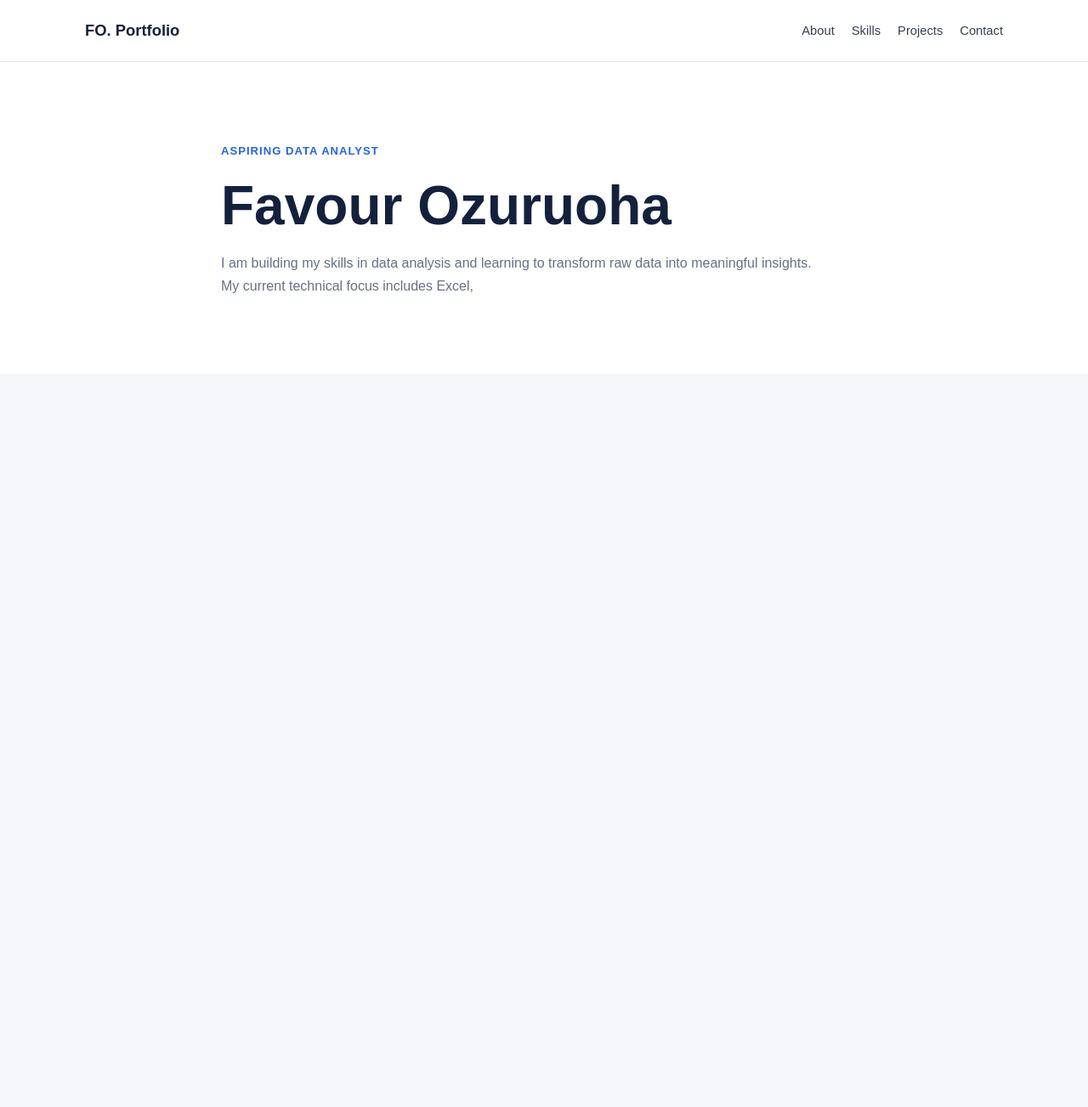
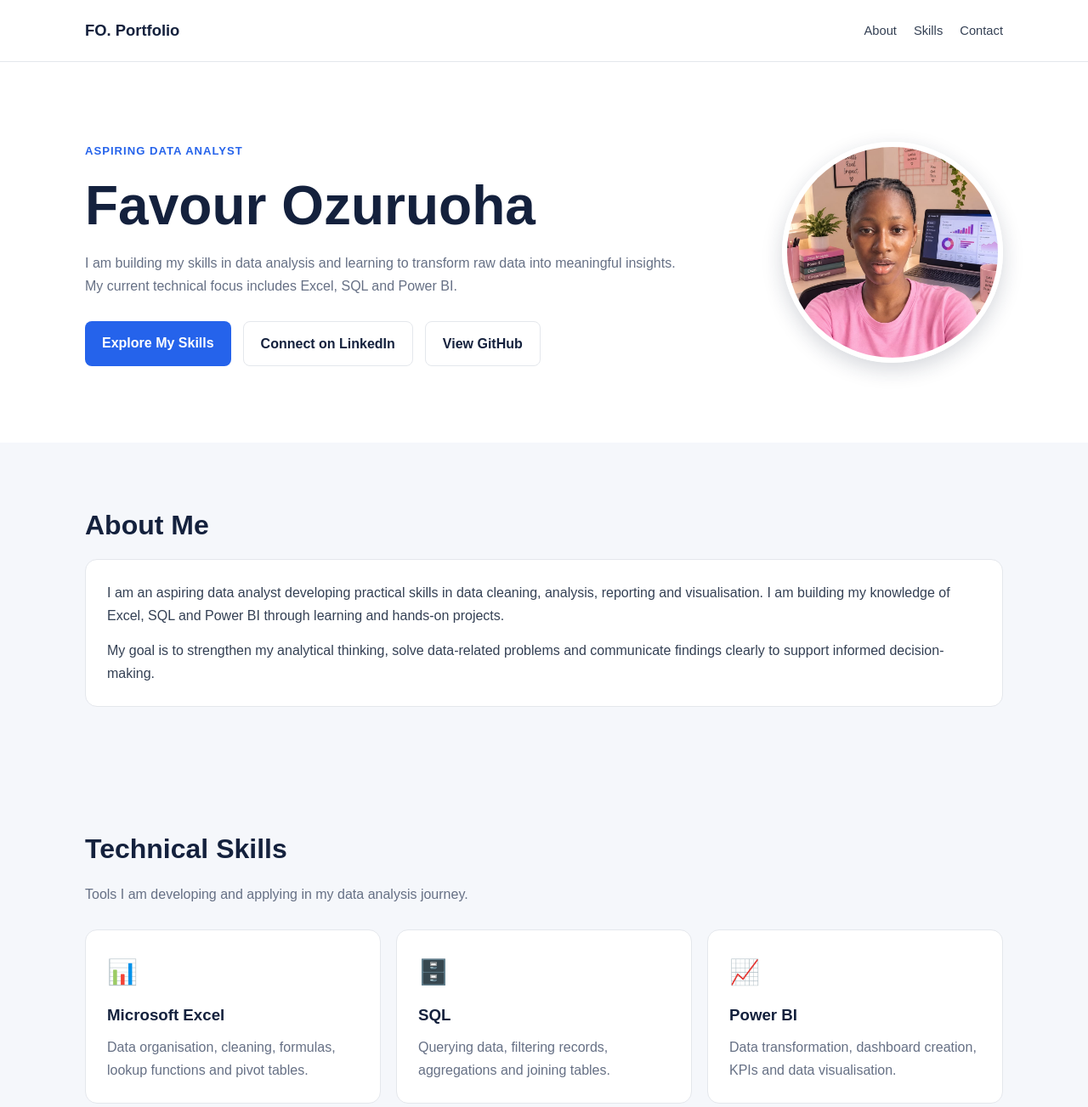
Before and after one commit to Favour-lab14/Favour-lab14.github.io, a plain HTML site: page index.html in a window 1280 px wide. Shown: the top 1303 px of the page at 85% size. Before the commit the page ends 800 px from the top, so only its background shows below. Drawn offline with Linux system fonts and the light colour scheme.

Commit message:
Update index.html

```diff
--- a/index.html
+++ b/index.html
@@ -19,15 +19,9 @@
       --border: #e4e7ec;
     }
 
-    * {
-      margin: 0;
-      padding: 0;
-      box-sizing: border-box;
-    }
+    * { margin: 0; padding: 0; box-sizing: border-box; }
 
-    html {
-      scroll-behavior: smooth;
-    }
+    html { scroll-behavior: smooth; }
 
     body {
       font-family: Arial, Helvetica, sans-serif;
@@ -36,19 +30,11 @@
       line-height: 1.7;
     }
 
-    a {
-      text-decoration: none;
-    }
+    a { text-decoration: none; }
 
-    .container {
-      width: min(1080px, 90%);
-      margin: auto;
-    }
+    .container { width: min(1080px, 90%); margin: auto; }
 
-    header {
-      background: var(--white);
-      border-bottom: 1px solid var(--border);
-    }
+    header { background: var(--white); border-bottom: 1px solid var(--border); }
 
     nav {
       min-height: 72px;
@@ -58,36 +44,33 @@
       gap: 20px;
     }
 
-    .logo {
-      color: var(--navy);
-      font-size: 1.15rem;
-      font-weight: 800;
+    .logo { color: var(--navy); font-size: 1.15rem; font-weight: 800; }
+
+    nav ul { display: flex; flex-wrap: wrap; gap: 20px; list-style: none; }
+
+    nav a { color: var(--text); font-size: 0.92rem; }
+
+    nav a:hover, .project-link:hover { color: var(--blue); }
+
+    .hero { background: var(--white); padding: 90px 0; }
+
+    .hero-content { max-width: 760px; }
+
+    .hero-inner {
+      display: flex;
+      align-items: center;
+      justify-content: space-between;
+      gap: 40px;
     }
 
-    nav ul {
-      display: flex;
-      flex-wrap: wrap;
-      gap: 20px;
-      list-style: none;
-    }
-
-    nav a {
-      color: var(--text);
-      font-size: 0.92rem;
-    }
-
-    nav a:hover,
-    .project-link:hover {
-      color: var(--blue);
-    }
-
-    .hero {
-      background: var(--white);
-      padding: 90px 0;
-    }
-
-    .hero-content {
-      max-width: 760px;
+    .profile-pic {
+      width: 260px;
+      height: 260px;
+      border-radius: 50%;
+      object-fit: cover;
+      border: 6px solid var(--white);
+      box-shadow: 0 8px 24px rgba(20, 33, 61, 0.18);
+      flex-shrink: 0;
     }
 
     .eyebrow {
@@ -105,18 +88,9 @@
       margin: 16px 0;
     }
 
-    .hero p,
-    .section-intro {
-      color: var(--muted);
-      max-width: 700px;
-    }
+    .hero p, .section-intro { color: var(--muted); max-width: 700px; }
 
-    .buttons {
-      display: flex;
-      flex-wrap: wrap;
-      gap: 14px;
-      margin-top: 28px;
-    }
+    .buttons { display: flex; flex-wrap: wrap; gap: 14px; margin-top: 28px; }
 
     .btn {
       display: inline-block;
@@ -125,10 +99,7 @@
       font-weight: 700;
     }
 
-    .btn-primary {
-      background: var(--blue);
-      color: var(--white);
-    }
+    .btn-primary { background: var(--blue); color: var(--white); }
 
     .btn-secondary {
       background: var(--white);
@@ -136,33 +107,20 @@
       border: 1px solid var(--border);
     }
 
-    section {
-      padding: 70px 0;
-    }
+    section { padding: 70px 0; }
 
-    .section-title {
-      color: var(--navy);
-      font-size: 2rem;
-      margin-bottom: 12px;
-    }
+    .section-title { color: var(--navy); font-size: 2rem; margin-bottom: 12px; }
 
-    .section-intro {
-      margin-bottom: 28px;
-    }
+    .section-intro { margin-bottom: 28px; }
 
-    .about-card,
-    .skill-card,
-    .project-card,
-    .contact-card {
+    .about-card, .skill-card, .project-card, .contact-card {
       background: var(--white);
       border: 1px solid var(--border);
       border-radius: 14px;
       padding: 25px;
     }
 
-    .about-card p + p {
-      margin-top: 14px;
-    }
+    .about-card p + p { margin-top: 14px; }
 
     .skills-grid {
       display: grid;
@@ -171,25 +129,13 @@
       margin-top: 28px;
     }
 
-    .skill-icon {
-      font-size: 1.8rem;
-      margin-bottom: 10px;
-    }
+    .skill-icon { font-size: 1.8rem; margin-bottom: 10px; }
 
-    .skill-card h3,
-    .project-card h3 {
-      color: var(--navy);
-      margin-bottom: 8px;
-    }
+    .skill-card h3, .project-card h3 { color: var(--navy); margin-bottom: 8px; }
 
-    .skill-card p,
-    .project-card p {
-      color: var(--muted);
-    }
+    .skill-card p, .project-card p { color: var(--muted); }
 
-    .projects {
-      background: #edf2f8;
-    }
+    .projects { background: #edf2f8; }
 
     .projects-grid {
       display: grid;
@@ -214,16 +160,9 @@
       margin-top: 8px;
     }
 
-    .contact-card {
-      text-align: center;
-      padding: 40px 25px;
-    }
+    .contact-card { text-align: center; padding: 40px 25px; }
 
-    .contact-card p {
-      color: var(--muted);
-      max-width: 650px;
-      margin: 10px auto;
-    }
+    .contact-card p { color: var(--muted); max-width: 650px; margin: 10px auto; }
 
     footer {
       background: var(--navy);
@@ -234,28 +173,14 @@
     }
 
     @media (max-width: 700px) {
-      nav {
-        align-items: flex-start;
-        flex-direction: column;
-        padding: 15px 0;
-      }
-
-      nav ul {
-        gap: 12px 18px;
-      }
-
-      .hero {
-        padding: 65px 0;
-      }
-
-      .skills-grid,
-      .projects-grid {
-        grid-template-columns: 1fr;
-      }
-
-      section {
-        padding: 50px 0;
-      }
+      nav { align-items: flex-start; flex-direction: column; padding: 15px 0; }
+      nav ul { gap: 12px 18px; }
+      .hero { padding: 65px 0; }
+      .hero-inner { flex-direction: column-reverse; text-align: center; }
+      .hero .buttons { justify-content: center; }
+      .profile-pic { width: 180px; height: 180px; }
+      .skills-grid, .projects-grid { grid-template-columns: 1fr; }
+      section { padding: 50px 0; }
     }
   </style>
 </head>
@@ -269,7 +194,6 @@
       <ul>
         <li><a href="#about">About</a></li>
         <li><a href="#skills">Skills</a></li>
-        <li><a href="#projects">Projects</a></li>
         <li><a href="#contact">Contact</a></li>
       </ul>
     </nav>
@@ -277,7 +201,8 @@
 
   <main>
     <section class="hero" id="home">
-      <div class="container hero-content">
+      <div class="container hero-inner">
+      <div class="hero-content">
         <span class="eyebrow">Aspiring Data Analyst</span>
 
         <h1>Favour Ozuruoha</h1>
@@ -285,4 +210,140 @@
         <p>
           I am building my skills in data analysis and learning to
           transform raw data into meaningful insights. My current
-          technical focus includes Excel,
+          technical focus includes Excel, SQL and Power BI.
+        </p>
+
+        <div class="buttons">
+          <a class="btn btn-primary" href="#skills">
+            Explore My Skills
+          </a>
+
+          <a class="btn btn-secondary"
+             href="https://www.linkedin.com/in/favour-ozuruoha-a6206342b"
+             target="_blank" rel="noopener noreferrer">
+            Connect on LinkedIn
+          </a>
+
+          <a class="btn btn-secondary"
+             href="https://github.com/Favour-lab14"
+             target="_blank" rel="noopener noreferrer">
+            View GitHub
+          </a>
+        </div>
+      </div>
+
+      <img class="profile-pic" src="profile.jpg" alt="Photo of Favour Ozuruoha">
+      </div>
+    </section>
+
+    <section id="about">
+      <div class="container">
+        <h2 class="section-title">About Me</h2>
+
+        <div class="about-card">
+          <p>
+            I am an aspiring data analyst developing practical skills
+            in data cleaning, analysis, reporting and visualisation.
+            I am building my knowledge of Excel, SQL and Power BI
+            through learning and hands-on projects.
+          </p>
+
+          <p>
+            My goal is to strengthen my analytical thinking, solve
+            data-related problems and communicate findings clearly
+            to support informed decision-making.
+          </p>
+        </div>
+      </div>
+    </section>
+
+    <section id="skills">
+      <div class="container">
+        <h2 class="section-title">Technical Skills</h2>
+
+        <p class="section-intro">
+          Tools I am developing and applying in my data analysis journey.
+        </p>
+
+        <div class="skills-grid">
+          <article class="skill-card">
+            <div class="skill-icon">📊</div>
+            <h3>Microsoft Excel</h3>
+            <p>
+              Data organisation, cleaning, formulas, lookup functions
+              and pivot tables.
+            </p>
+          </article>
+
+          <article class="skill-card">
+            <div class="skill-icon">🗄️</div>
+            <h3>SQL</h3>
+            <p>
+              Querying data, filtering records, aggregations and
+              joining tables.
+            </p>
+          </article>
+
+          <article class="skill-card">
+            <div class="skill-icon">📈</div>
+            <h3>Power BI</h3>
+            <p>
+              Data transformation, dashboard creation, KPIs and
+              data visualisation.
+            </p>
+          </article>
+        </div>
+      </div>
+    </section>
+
+
+    <section id="contact">
+      <div class="container">
+        <div class="contact-card">
+          <h2 class="section-title">Let's Connect</h2>
+
+          <p>
+            I welcome opportunities to connect with data professionals,
+            learn from experienced analysts and explore suitable
+            entry-level data analysis opportunities.
+          </p>
+
+          <div class="buttons" style="justify-content:center;">
+            <a class="btn btn-primary"
+               href="mailto:ozuruohafavour3@gmail.com">
+              Email Me
+            </a>
+
+            <a class="btn btn-secondary"
+               href="https://www.linkedin.com/in/favour-ozuruoha-a6206342b"
+               target="_blank" rel="noopener noreferrer">
+              LinkedIn Profile
+            </a>
+
+            <a class="btn btn-secondary"
+               href="https://github.com/Favour-lab14"
+               target="_blank" rel="noopener noreferrer">
+              GitHub Profile
+            </a>
+          </div>
+        </div>
+      </div>
+    </section>
+  </main>
+
+  <footer>
+    <div class="container">
+      <p>
+        © <span id="year"></span> Favour Ozuruoha |
+        Data Analyst Portfolio
+      </p>
+    </div>
+  </footer>
+
+  <script>
+    document.getElementById("year").textContent =
+      new Date().getFullYear();
+  </script>
+
+</body>
+</html>
```
